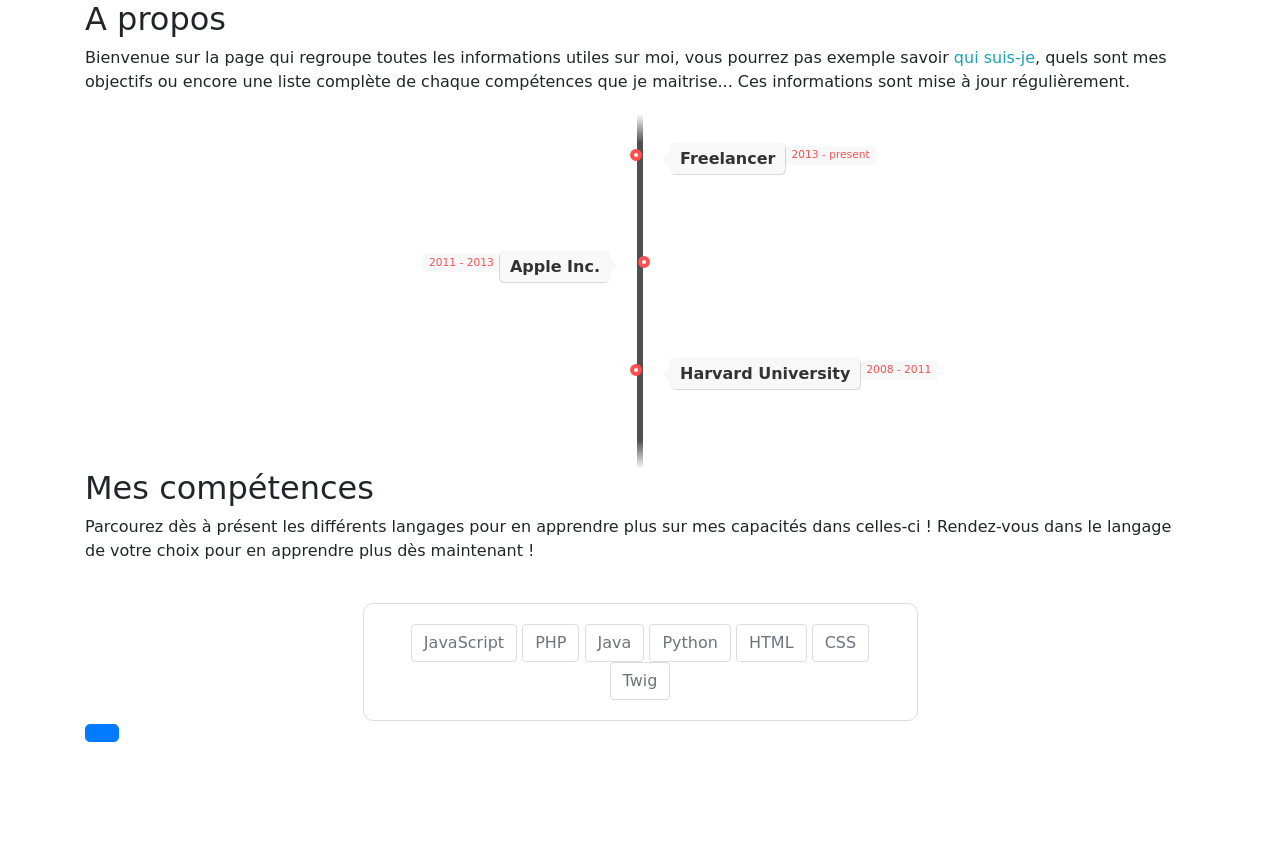
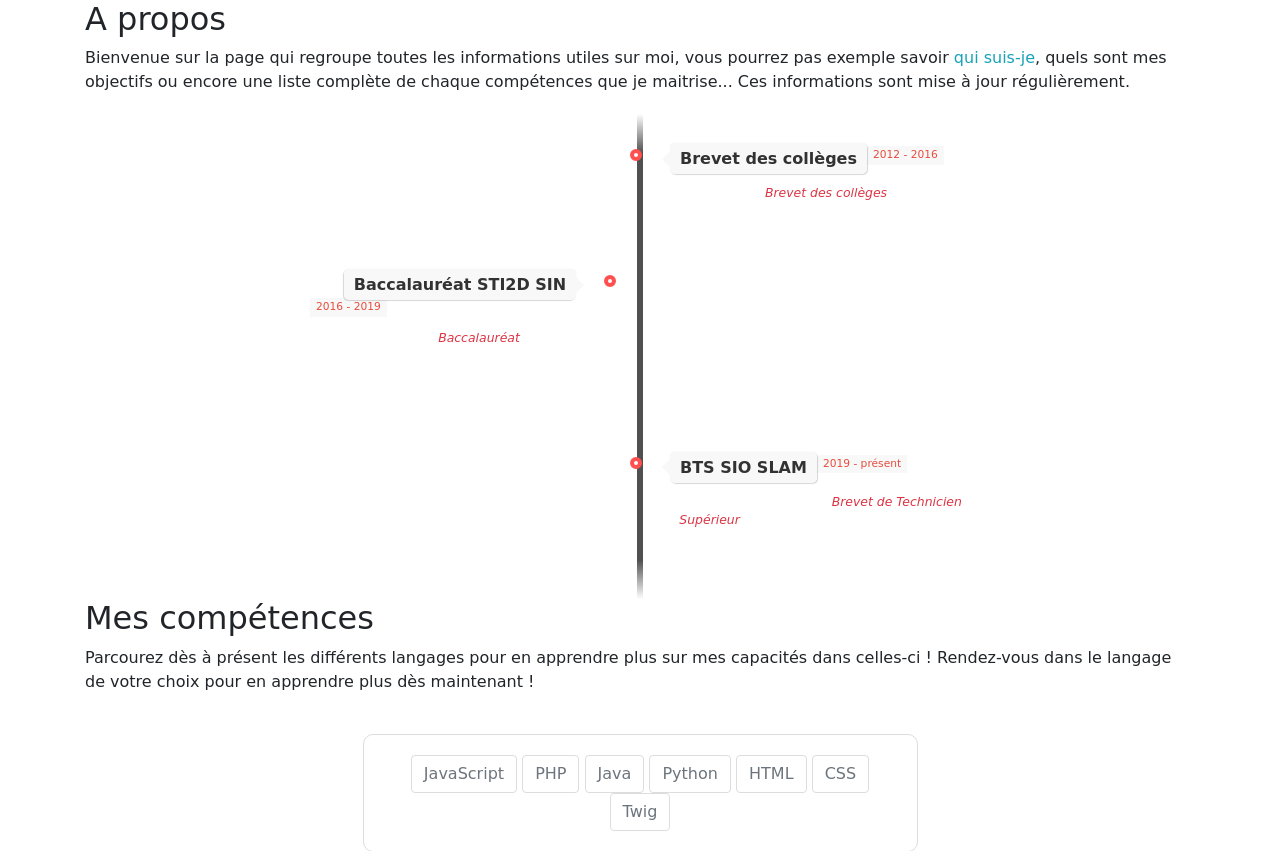
Before and after one commit to xReapex/Portfolio, a Symfony app: template templates/about/about.html.twig in a window 1280 px wide. Shown: the part 56-907 px from the top of the page. Before the commit the page ends 798 px from the top, so only its background shows below. Run offline with Twig, Linux system fonts and the light colour scheme; the template is opened without the code that fills it, so the values that code supplies are empty; some libraries are stand-ins or nearby versions; some web fonts are replaced.

Commit message:
Finale timeline

```diff
--- a/templates/about/about.html.twig
+++ b/templates/about/about.html.twig
@@ -2,82 +2,7 @@
 
 {% block title %}About me{% endblock %}
 
-{% block body %}
-
-<div class="container">
-
-    <div class="centre">
-        <div>
-            <h2>A propos</h2>
-            <p>Bienvenue sur la page qui regroupe toutes les informations utiles sur moi, vous pourrez pas exemple savoir <a href="#qui_suis_je" class="text-info">qui suis-je</a>, quels sont mes objectifs ou encore une liste complète de chaque compétences que je maitrise... Ces informations sont mise à jour régulièrement.</p>
-        </div>
-    </div>
-    <div class="centre" id="qui_suis_je">
-        <div class="start">
-            <link href='https://fonts.googleapis.com/css?family=Open+Sans:400,300,300italic,400italic,600,600italic,700,700italic' rel='stylesheet' type='text/css'>
-
-            <!-- The Timeline -->
-
-            <ul class="timeline">
-
-                <!-- Item 1 -->
-                <li>
-                    <div class="direction-r">
-                        <div class="flag-wrapper">
-                            <span class="flag">Freelancer</span>
-                            <span class="time-wrapper"><span class="time">2013 - present</span></span>
-                        </div>
-                        <div class="desc">My current employment. Way better than the position before!</div>
-                    </div>
-                </li>
-
-                <!-- Item 2 -->
-                <li>
-                    <div class="direction-l">
-                        <div class="flag-wrapper">
-                            <span class="flag">Apple Inc.</span>
-                            <span class="time-wrapper"><span class="time">2011 - 2013</span></span>
-                        </div>
-                        <div class="desc">My first employer. All the stuff I've learned and projects I've been working on.</div>
-                    </div>
-                </li>
-
-                <!-- Item 3 -->
-                <li>
-                    <div class="direction-r">
-                        <div class="flag-wrapper">
-                            <span class="flag">Harvard University</span>
-                            <span class="time-wrapper"><span class="time">2008 - 2011</span></span>
-                        </div>
-                        <div class="desc">A description of all the lectures and courses I have taken and my final degree?</div>
-                    </div>
-                </li>
-
-            </ul>
-        </div>
-    </div>
-    <div class="centre" id="competences">
-        <div>
-            <h2>Mes compétences</h2>
-            <p>Parcourez dès à présent les différents langages pour en apprendre plus sur mes capacités dans celles-ci ! Rendez-vous dans le langage de votre choix pour en apprendre plus dès maintenant !</p>
-            <br>
-            <center>
-                <div class="card zoom" style="width: 50%; border-radius: 10px; border-color: #DDDDDD">
-                    <div class="card-body">
-                        <a type="button" style="border-color: #DDDDDD" class="btn btn-outline-secondary zoom" href="{{ path('app.skills', {'name': "javascript"}) }}">JavaScript</a>
-                        <a type="button" style="border-color: #DDDDDD" class="btn btn-outline-secondary zoom" href="{{ path('app.skills', {'name': "php"}) }}">PHP</a>
-                        <a type="button" style="border-color: #DDDDDD" class="btn btn-outline-secondary zoom" href="{{ path('app.skills', {'name': "java"}) }}">Java</a>
-                        <a type="button" style="border-color: #DDDDDD" class="btn btn-outline-secondary zoom" href="{{ path('app.skills', {'name': "python"}) }}">Python</a>
-                        <a type="button" style="border-color: #DDDDDD" class="btn btn-outline-secondary zoom" href="{{ path('app.skills', {'name': "html"}) }}">HTML</a>
-                        <a type="button" style="border-color: #DDDDDD" class="btn btn-outline-secondary zoom" href="{{ path('app.skills', {'name': "css"}) }}">CSS</a>
-                        <a type="button" style="border-color: #DDDDDD" class="btn btn-outline-secondary zoom" href="{{ path('app.skills', {'name': "twig"}) }}">Twig</a>
-                    </div>
-                </div>
-            </center>
-        </div>
-    </div>
-    <a href="#top" type="button" class="btn btn-primary btn-circle btn-lg"><i class="fas fa-link"></i></a>
-</div>
+{% block stylesheets %}
 
     <!-- Timeline -->
     <style>
@@ -148,7 +73,6 @@
         .flag-wrapper {
             position: relative;
             display: inline-block;
-
             text-align: center;
         }
 
@@ -228,7 +152,7 @@
 
             line-height: 1em;
             font-size: 0.66666em;
-            color: rgb(250,80,80);
+            color: #e74c3c;
             vertical-align: middle;
         }
 
@@ -358,3 +282,82 @@
     </style>
 
 {% endblock %}
+
+{% block body %}
+
+<div class="container">
+
+    <div class="centre">
+        <div>
+            <h2>A propos</h2>
+            <p>Bienvenue sur la page qui regroupe toutes les informations utiles sur moi, vous pourrez pas exemple savoir <a href="#qui_suis_je" class="text-info">qui suis-je</a>, quels sont mes objectifs ou encore une liste complète de chaque compétences que je maitrise... Ces informations sont mise à jour régulièrement.</p>
+        </div>
+    </div>
+    <div class="centre" id="qui_suis_je">
+        <div class="start">
+            <link href='https://fonts.googleapis.com/css?family=Open+Sans:400,300,300italic,400italic,600,600italic,700,700italic' rel='stylesheet' type='text/css'>
+
+            <!-- The Timeline -->
+
+            <ul class="timeline">
+
+                <!-- Item 1 -->
+                <li>
+                    <div class="direction-r">
+                        <div class="flag-wrapper">
+                            <span class="flag">Brevet des collèges</span>
+                            <span class="time-wrapper"><span class="time">2012 - 2016</span></span>
+                        </div>
+                        <div class="desc">Obtention du <c class="text-danger">Brevet des collèges</c> mention "bien" au collège "Albert Camus" du Plessis-Trévise.</div>
+                    </div>
+                </li>
+
+                <!-- Item 2 -->
+                <li>
+                    <div class="direction-l">
+                        <div class="flag-wrapper">
+                            <span class="flag">Baccalauréat STI2D SIN</span>
+                            <span class="time-wrapper"><span class="time">2016 - 2019</span></span>
+                        </div>
+                        <div class="desc">Obtention du <c class="text-danger">Baccalauréat</c> "Sciences et Technologies de l'Industrie et du Développement Durable" mention "Assez bien" au lycée Langevin-Wallon à Champigny-sur-Marne.</div>
+                    </div>
+                </li>
+
+                <!-- Item 3 -->
+                <li>
+                    <div class="direction-r">
+                        <div class="flag-wrapper">
+                            <span class="flag">BTS SIO SLAM</span>
+                            <span class="time-wrapper"><span class="time">2019 - présent</span></span>
+                        </div>
+                        <div class="desc">En cours d'obtention du <c class="text-danger">Brevet de Technicien Supérieur</c> "SIO SLAM" en alternance au Ministère de l'Intérieur en tant que développeur Web.</div>
+                    </div>
+                </li>
+
+            </ul>
+        </div>
+    </div>
+    <div class="centre" id="competences">
+        <div>
+            <h2>Mes compétences</h2>
+            <p>Parcourez dès à présent les différents langages pour en apprendre plus sur mes capacités dans celles-ci ! Rendez-vous dans le langage de votre choix pour en apprendre plus dès maintenant !</p>
+            <br>
+            <center>
+                <div class="card zoom" style="width: 50%; border-radius: 10px; border-color: #DDDDDD">
+                    <div class="card-body">
+                        <a type="button" style="border-color: #DDDDDD" class="btn btn-outline-secondary zoom" href="{{ path('app.skills', {'name': "javascript"}) }}">JavaScript</a>
+                        <a type="button" style="border-color: #DDDDDD" class="btn btn-outline-secondary zoom" href="{{ path('app.skills', {'name': "php"}) }}">PHP</a>
+                        <a type="button" style="border-color: #DDDDDD" class="btn btn-outline-secondary zoom" href="{{ path('app.skills', {'name': "java"}) }}">Java</a>
+                        <a type="button" style="border-color: #DDDDDD" class="btn btn-outline-secondary zoom" href="{{ path('app.skills', {'name': "python"}) }}">Python</a>
+                        <a type="button" style="border-color: #DDDDDD" class="btn btn-outline-secondary zoom" href="{{ path('app.skills', {'name': "html"}) }}">HTML</a>
+                        <a type="button" style="border-color: #DDDDDD" class="btn btn-outline-secondary zoom" href="{{ path('app.skills', {'name': "css"}) }}">CSS</a>
+                        <a type="button" style="border-color: #DDDDDD" class="btn btn-outline-secondary zoom" href="{{ path('app.skills', {'name': "twig"}) }}">Twig</a>
+                    </div>
+                </div>
+            </center>
+        </div>
+    </div>
+    <a href="#top" type="button" class="btn btn-primary btn-circle btn-lg"><i class="fas fa-link"></i></a>
+</div>
+
+{% endblock %}
```
